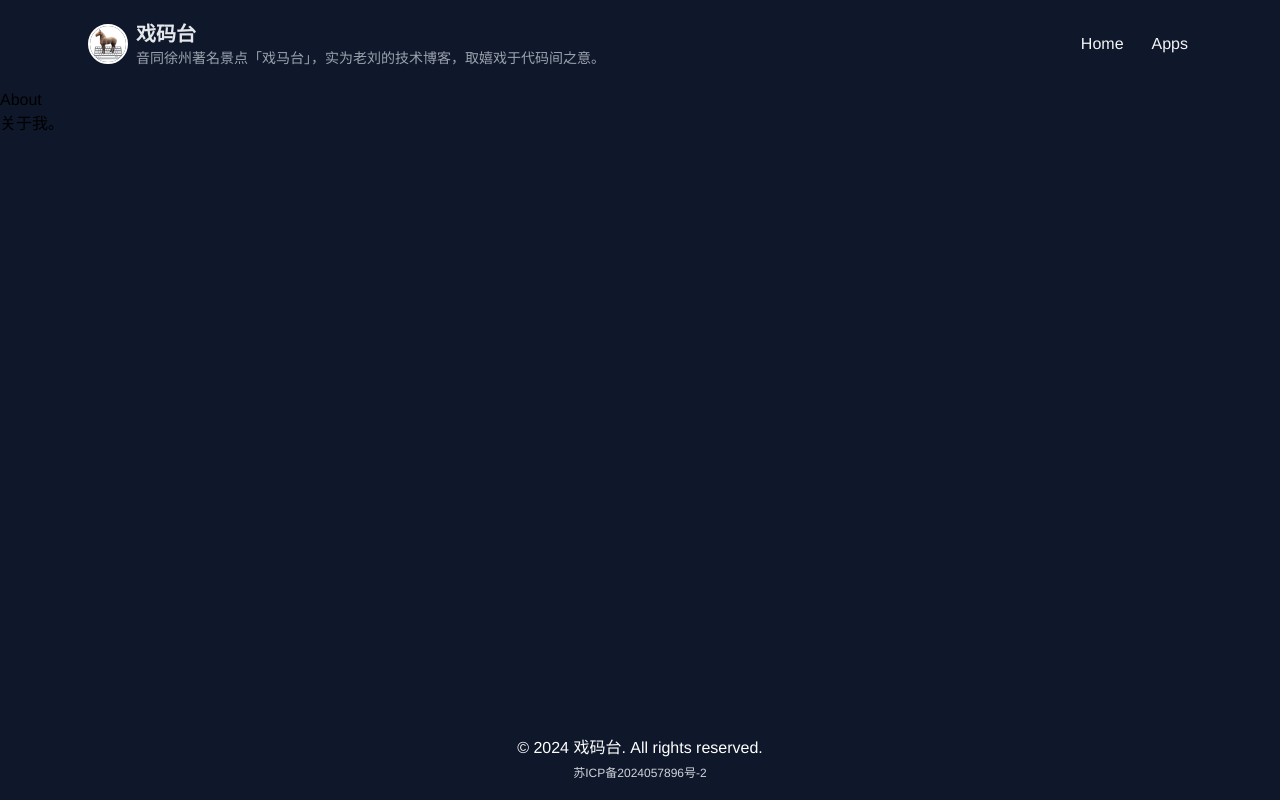
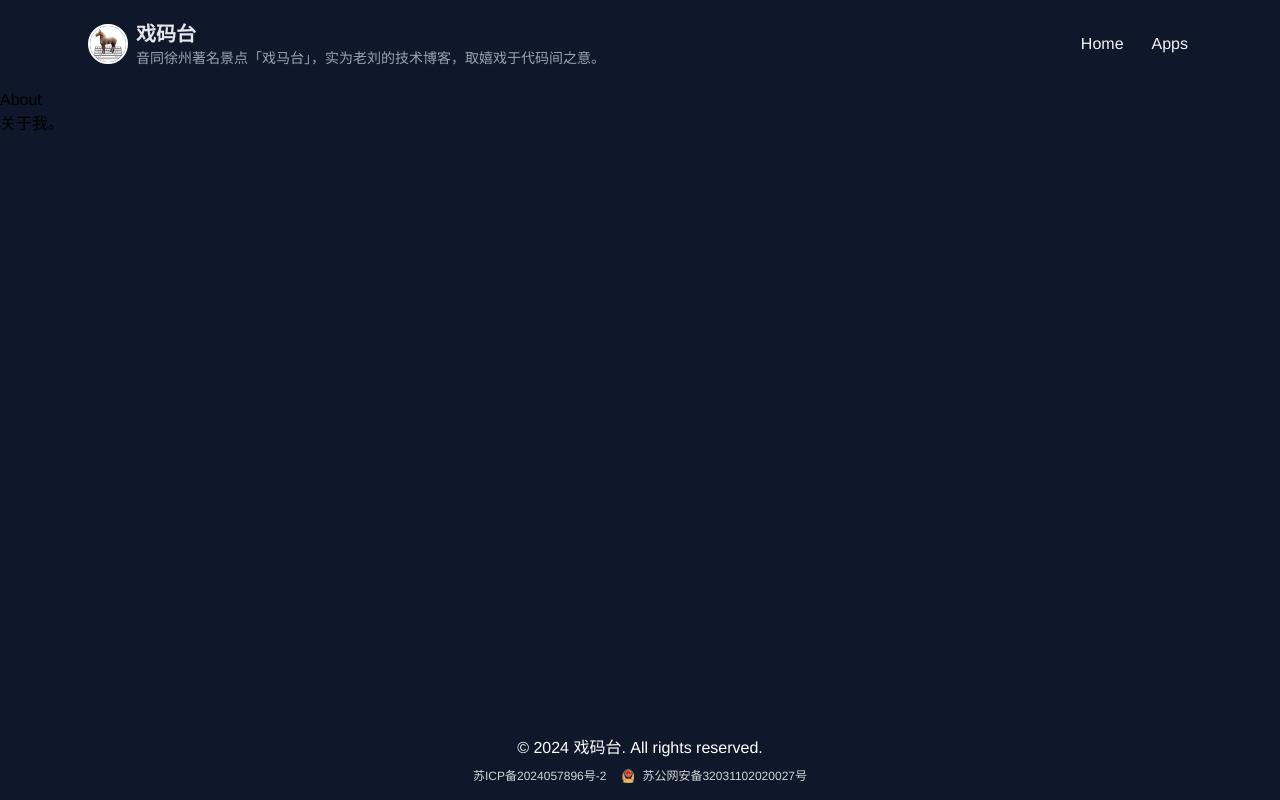
Before and after one commit to aruis/ximatai.net, a React (Create React App) app: page /about in a window 1280 px wide. Built offline with nearby package versions, Linux system fonts and the light colour scheme.

Commit message:
增加备案信息

```diff
--- a/src/components/Footer.js
+++ b/src/components/Footer.js
@@ -4,9 +4,19 @@ const Footer = () => {
     return (
         <footer className="bg-slate-900 text-white text-center p-4">
             <p className="text-md">© 2024 戏码台. All rights reserved.</p>
-            <a href="https://beian.miit.gov.cn" className="text-xs text-gray-300">苏ICP备2024057896号-2</a>
+
+            <div className="text-xs text-gray-300 flex items-center justify-center mt-2">
+                <a className="text-xs text-gray-300" href="https://beian.miit.gov.cn">
+                    苏ICP备2024057896号-2
+                </a>
+                <img src="beian.png" alt="备案图标" className="ml-4 mr-2 w-3"/> <a
+                href="https://beian.mps.gov.cn/#/query/webSearch?code=32031102020027" rel="noreferrer"
+                target="_blank">苏公网安备32031102020027号</a>
+            </div>
         </footer>
-    );
+
+    )
+        ;
 };
 
 export default Footer;
```
Also changed, not shown: public/beian.png (added).
